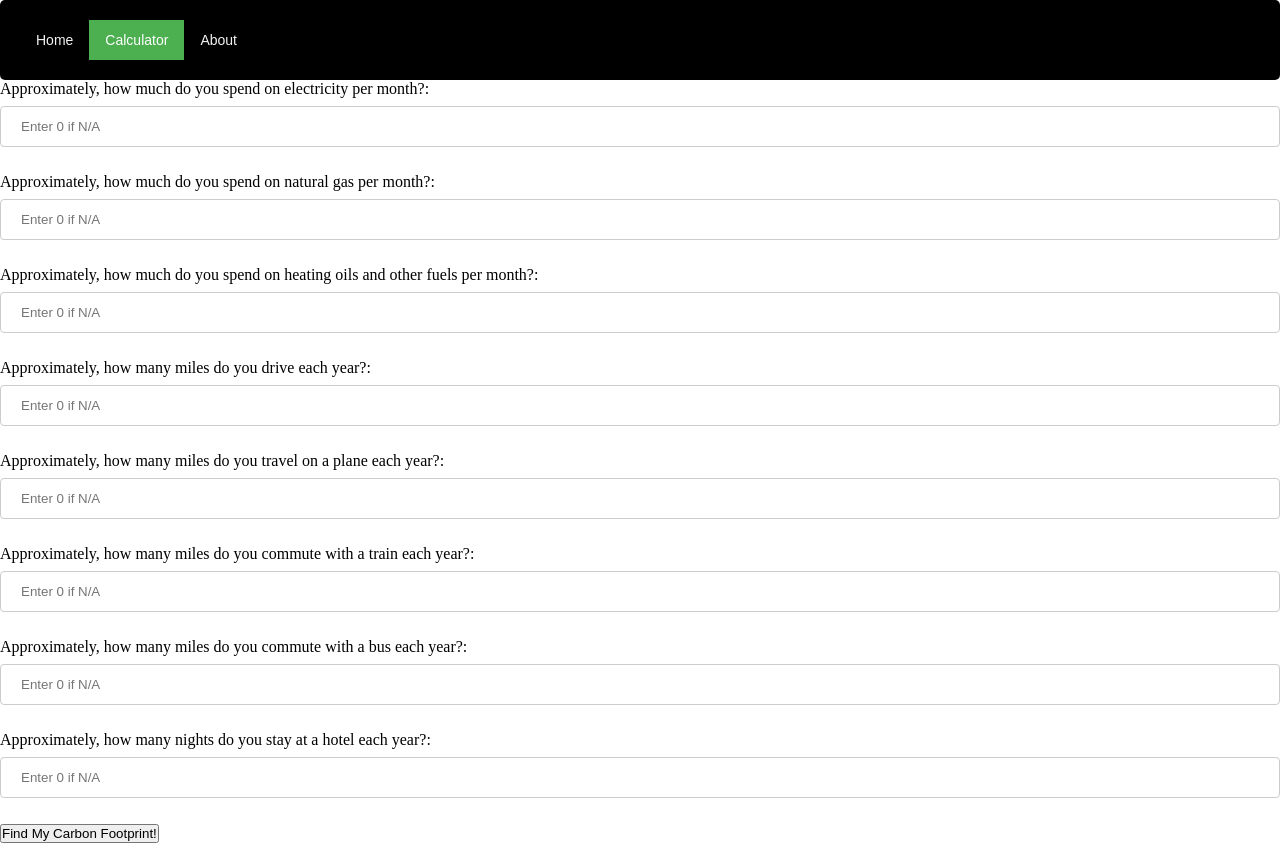
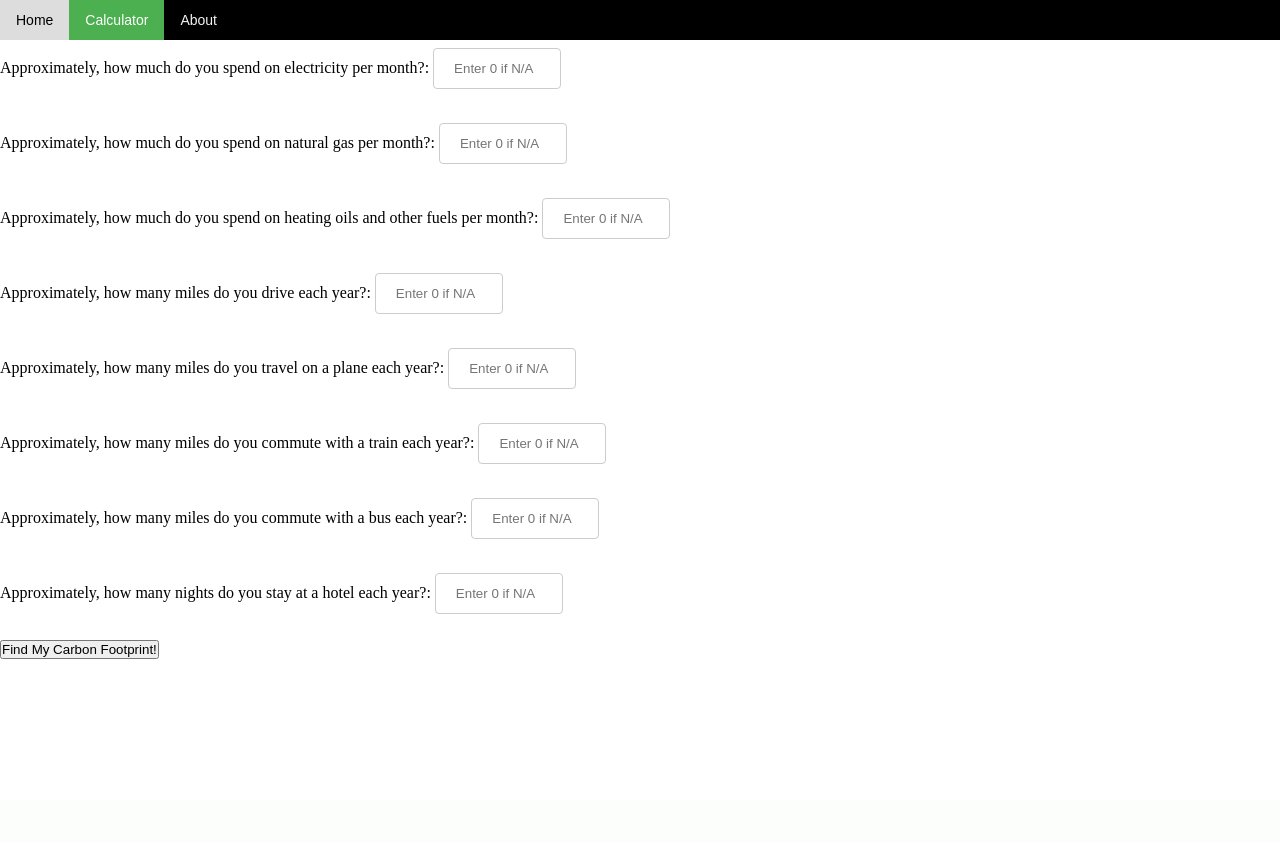
Before and after one commit to fadybesada/EcoStep, a Python web app: template templates/input.html in a window 1280 px wide. After the commit the page ends 659 px from the top, so only its background shows below. Run offline with Jinja, Linux system fonts and the light colour scheme; the template is opened without the code that fills it, so the values that code supplies are empty.

Commit message:
edited the input form

```diff
--- a/static/css/input.css
+++ b/static/css/input.css
@@ -1,5 +1,5 @@
 input[type=text], select {
-  width: 100%;
+  width: 10%;
   padding: 12px 20px;
   margin: 8px 0;
   display: inline-block;
@@ -9,7 +9,7 @@
 }
 
 input[type=submit] {
-  width: 100%;
+  width: 50%;
   background-color: #4CAF50;
   color: white;
   padding: 14px 20px;
@@ -22,9 +22,3 @@
 input[type=submit]:hover {
   background-color: #45a049;
 }
-
-div {
-  border-radius: 5px;
-  background-color: #f2f2f2;
-  padding: 20px;
-}
```
